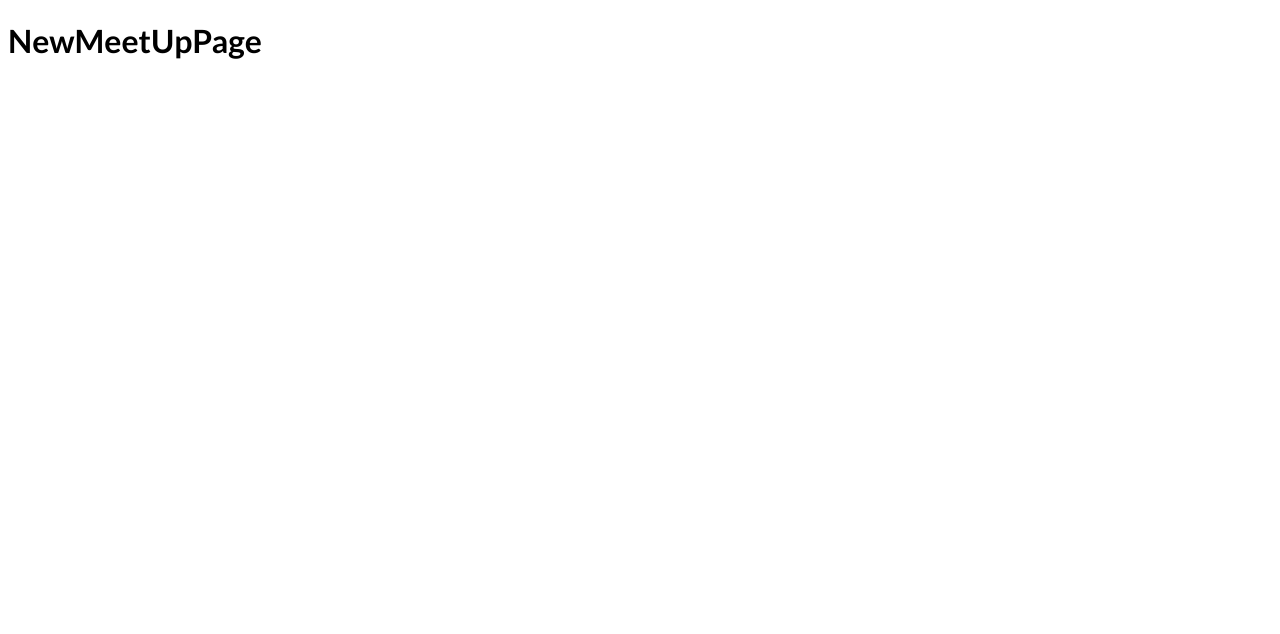
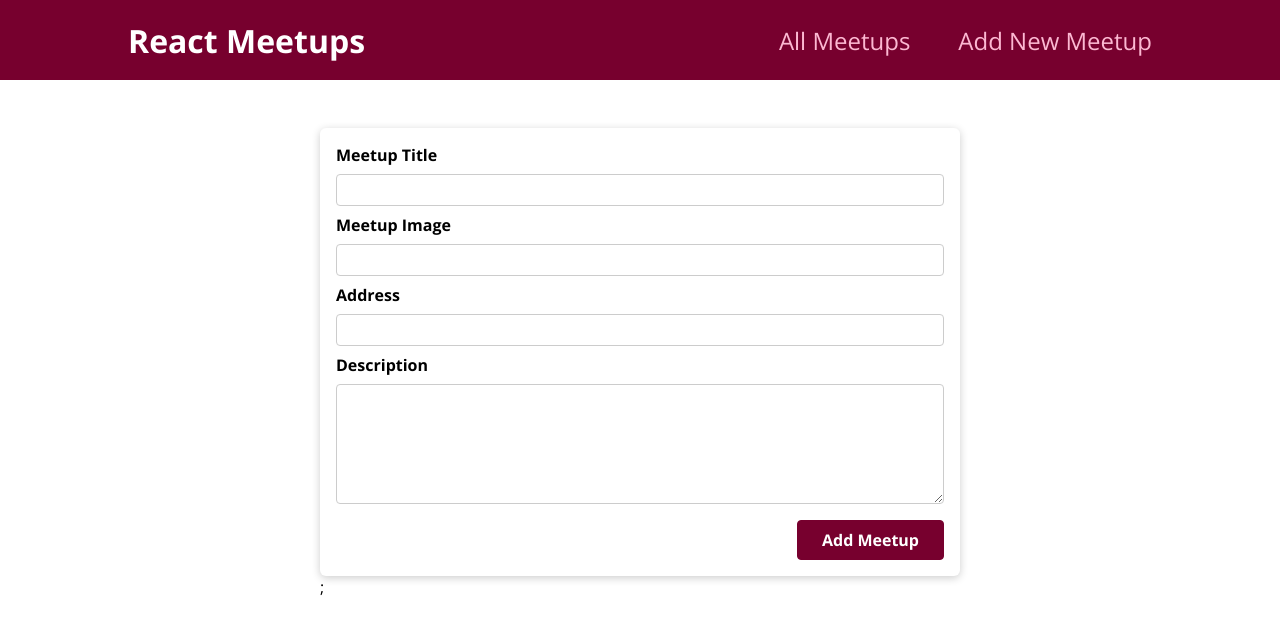
Before and after one commit to thiagoleet/nextjs-course, a Next.js app: page /new-meetup in a window 1280 px wide. Shown: the top 634 px of the page. Built offline with nearby package versions, Linux system fonts and the light colour scheme.

Commit message:
Adding Layout to pages

```diff
--- a/components/layout/MainNavigation/MainNavigation.js
+++ b/components/layout/MainNavigation/MainNavigation.js
@@ -1,3 +1,4 @@
+import Link from "next/link";
 import classes from "./MainNavigation.module.css";
 
 function MainNavigation() {
@@ -7,10 +8,10 @@
       <nav>
         <ul>
           <li>
-            <Link to="/">All Meetups</Link>
+            <Link href="/">All Meetups</Link>
           </li>
           <li>
-            <Link to="/new-meetup">Add New Meetup</Link>
+            <Link href="/new-meetup">Add New Meetup</Link>
           </li>
         </ul>
       </nav>
--- a/pages/_app.js
+++ b/pages/_app.js
@@ -1,7 +1,12 @@
-import '../styles/globals.css'
+import { Layout } from "../components/layout/Layout";
+import "../styles/globals.css";
 
 function MyApp({ Component, pageProps }) {
-  return <Component {...pageProps} />
+  return (
+    <Layout>
+      <Component {...pageProps} />;
+    </Layout>
+  );
 }
 
-export default MyApp
+export default MyApp;
--- a/pages/index.js
+++ b/pages/index.js
@@ -20,7 +20,7 @@
 ];
 
 function HomePage() {
-  return <MeetupList meetups={DUMMY_MEETUPS}/>;
+  return <MeetupList meetups={DUMMY_MEETUPS} />;
 }
 
 export default HomePage;
--- a/pages/new-meetup/index.js
+++ b/pages/new-meetup/index.js
@@ -1,6 +1,12 @@
+import { NewMeetupForm } from "../../components/meetups/NewMeetupForm";
+
 // our-domain.com/new-meetup
 function NewMeetUpPage() {
-  return <h1>NewMeetUpPage</h1>;
+  function addMeetupHandler(enteredMeetupData) {
+    console.log(enteredMeetupData);
+  }
+
+  return <NewMeetupForm onAddMeetup={addMeetupHandler} />;
 }
 
 export default NewMeetUpPage;
--- a/styles/globals.css
+++ b/styles/globals.css
@@ -5,6 +5,7 @@
 }
 
 body {
+  margin: 0;
   font-family: 'Open Sans', 'Lato', sans-serif;
 }
 
```
Also changed, not shown: components/meetups/NewMeetupForm/NewMeetupForm.js (+12 -12 lines).
